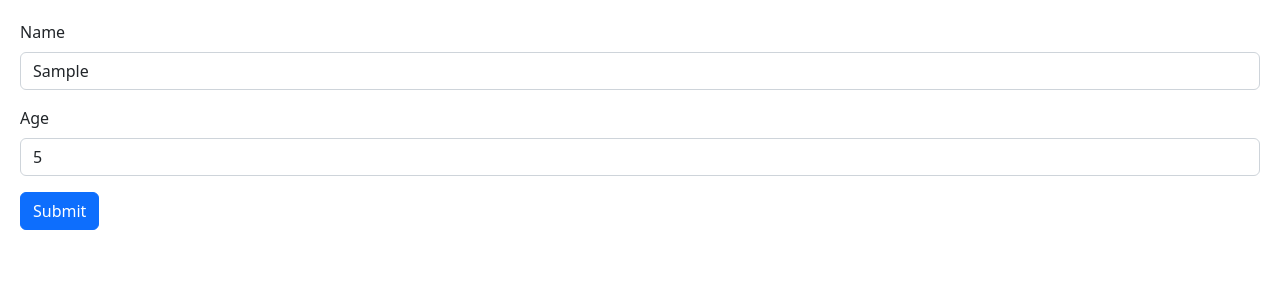
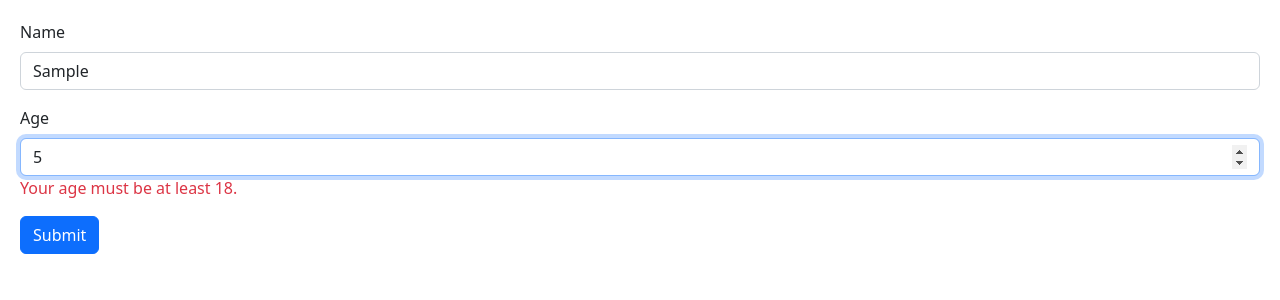
Before and after one commit to AllasKevin/react-mosh-tutorial-app, a React (Vite) app: page / in a window 1280 px wide. Both pictures are taken after typing "Sample", "5" into the empty fields and a click on the button "Submit". Shown: the top 300 px of the page. Built offline with nearby package versions, Linux system fonts and the light colour scheme; the HTML template or start-up script is replaced by a standard one.

Commit message:
finished Schema based Validation with Zod

```diff
--- a/package.json
+++ b/package.json
@@ -9,13 +9,15 @@
     "preview": "vite preview"
   },
   "dependencies": {
+    "@hookform/resolvers": "^2.9.11",
     "bootstrap": "^5.2.3",
     "immer": "^9.0.19",
     "react": "^18.2.0",
     "react-dom": "^18.2.0",
     "react-hook-form": "7.43",
     "react-icons": "^4.7.1",
-    "styled-components": "^6.1.15"
+    "styled-components": "^6.1.15",
+    "zod": "^3.20.6"
   },
   "devDependencies": {
     "@types/react": "^18.0.27",
--- a/src/components/Form.tsx
+++ b/src/components/Form.tsx
@@ -1,16 +1,23 @@
 import React, { FormEvent, useRef, useState } from "react";
 import { FieldValue, FieldValues, useForm } from "react-hook-form";
+import { z } from "zod";
+import { zodResolver } from "@hookform/resolvers/zod";
 
-interface FormData {
-  name: string;
-  age: number;
-}
+const schema = z.object({
+  name: z.string().min(3, { message: "Name must be at least 3 characters." }),
+  age: z
+    .number({ invalid_type_error: "Age field is required." })
+    .min(18, { message: "Your age must be at least 18." }),
+});
+// Detta är istället för att skapa ett FormData interface
+type FormData = z.infer<typeof schema>;
+
 const Form = () => {
   const {
     register,
     handleSubmit,
     formState: { errors },
-  } = useForm<FormData>();
+  } = useForm<FormData>({ resolver: zodResolver(schema) });
   //console.log(errors);
 
   const onSubmit = (data: FieldValues) => console.log(data);
@@ -22,28 +29,24 @@
           Name
         </label>
         <input
-          {...register("name", { required: true, minLength: 3 })}
+          {...register("name")}
           id="MyName"
           type="text"
           className="form-control"
         />
-        {errors.name?.type === "required" && (
-          <p className="text-danger">The name field is required</p>
-        )}
-        {errors.name?.type === "minLength" && (
-          <p className="text-danger">The name must be at least 3 characters</p>
-        )}
+        {errors.name && <p className="text-danger">{errors.name.message}</p>}
       </div>
       <div className="mb-3">
         <label htmlFor="MyAge" className="form-label">
           Age
         </label>
         <input
-          {...register("age")}
+          {...register("age", { valueAsNumber: true })}
           id="MyAge"
           type="number"
           className="form-control"
         />
+        {errors.age && <p className="text-danger">{errors.age.message}</p>}
       </div>
       <button className="btn btn-primary" type="submit">
         Submit
```
Also changed, not shown: 1 other file (tests, documents, lock files or other folders).
